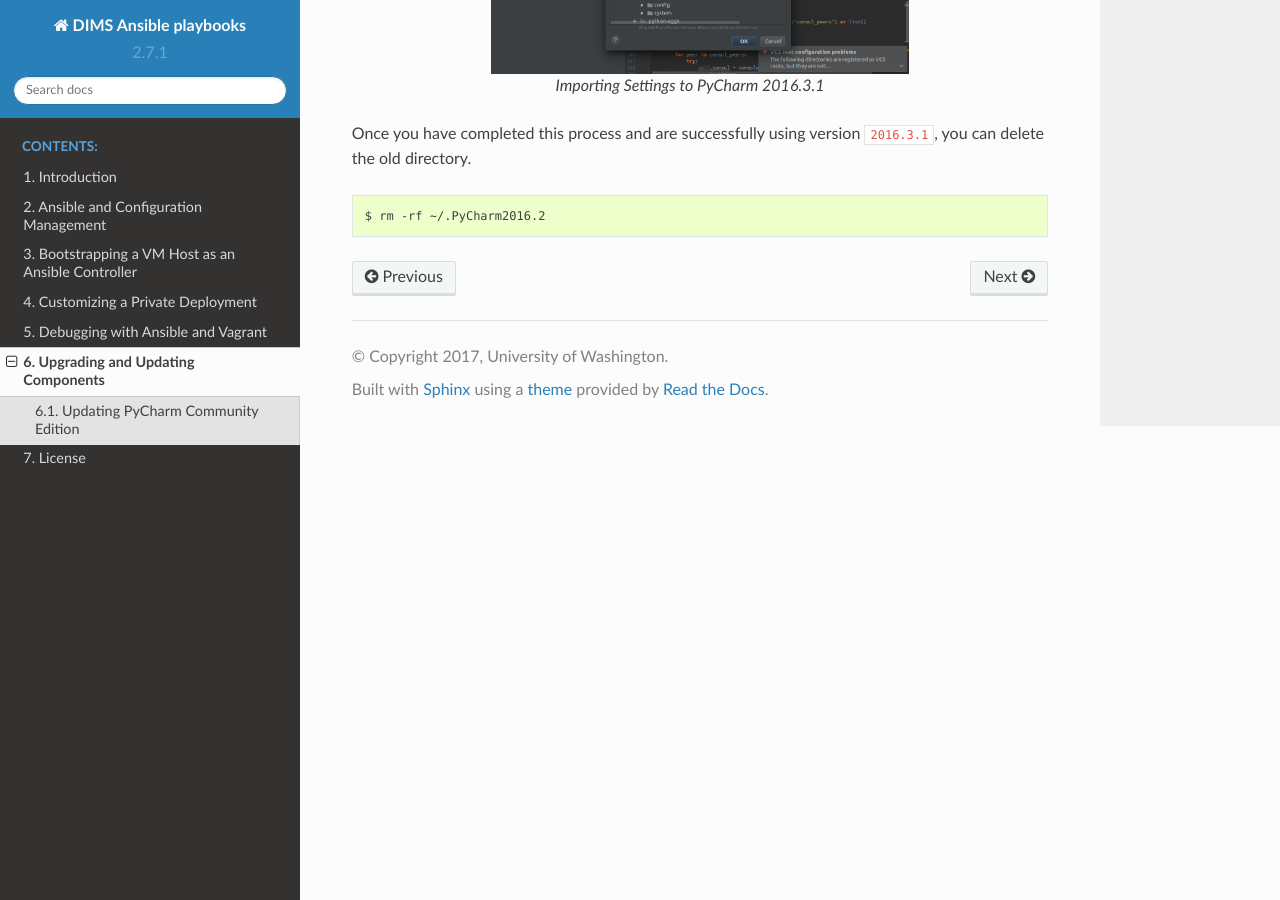
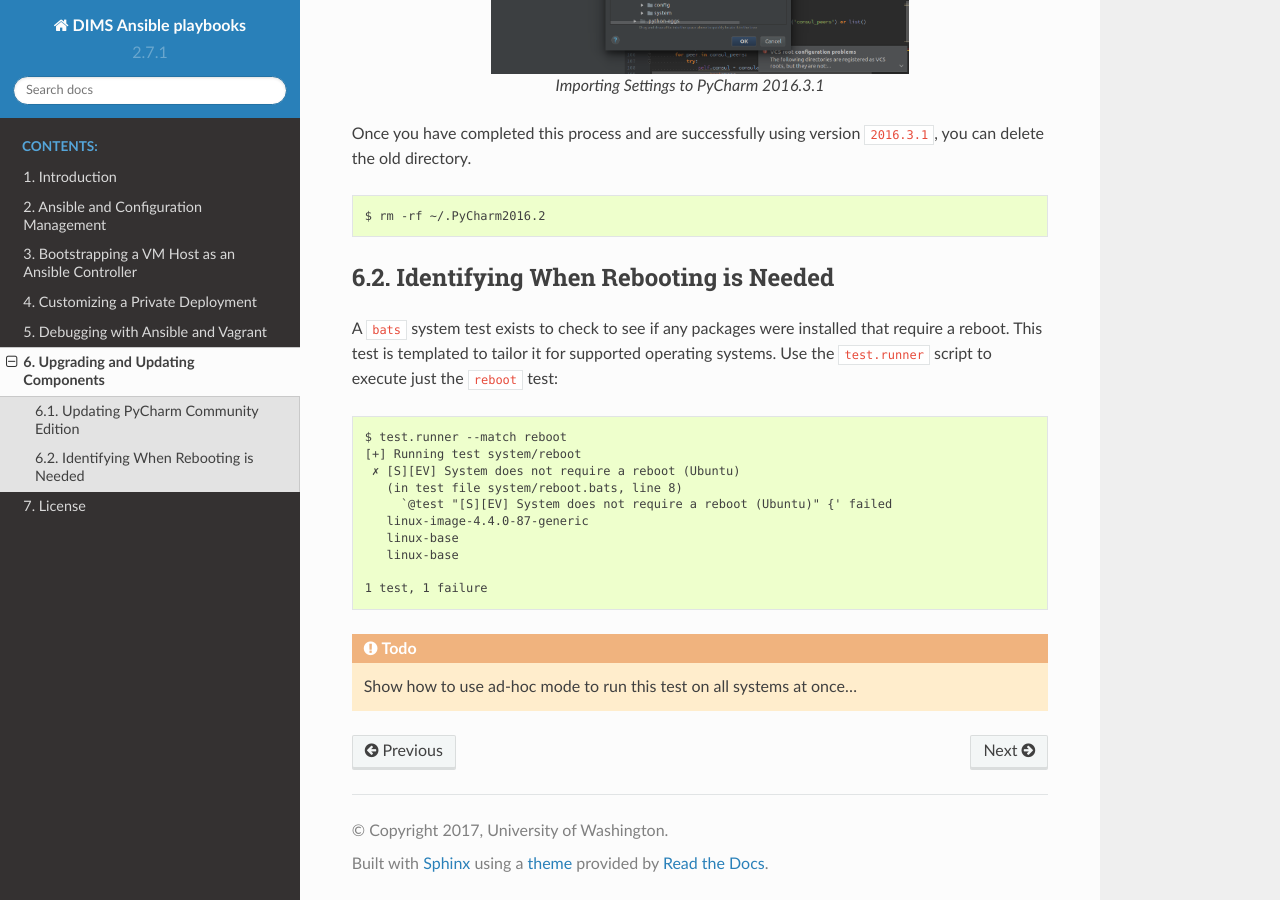
Before and after one commit to uw-dims/ansible-dims-playbooks, a Sphinx documentation site: the page built from docs/source/upgrading.rst, in a window 1280 px wide and 900 px high, scrolled down 1470 px. Built offline with Sphinx 7.4.7 and the Read the Docs theme 2.0.0, drawn with Linux system fonts in a browser that asks for light colours.

Commit message:
Add bats test for reboot required

```diff
--- a/docs/source/upgrading.rst
+++ b/docs/source/upgrading.rst
@@ -76,3 +76,31 @@ you can delete the old directory.
    $ rm -rf ~/.PyCharm2016.2
 
 ..
+
+Identifying When Rebooting is Needed
+------------------------------------
+
+A ``bats`` system test exists to check to see if any packages were installed that
+require a reboot.  This test is templated to tailor it for supported operating
+systems.  Use the ``test.runner`` script to execute just the ``reboot`` test:
+
+.. code-block:: none
+
+    $ test.runner --match reboot
+    [+] Running test system/reboot
+     ✗ [S][EV] System does not require a reboot (Ubuntu)
+       (in test file system/reboot.bats, line 8)
+         `@test "[S][EV] System does not require a reboot (Ubuntu)" {' failed
+       linux-image-4.4.0-87-generic
+       linux-base
+       linux-base
+
+    1 test, 1 failure
+
+..
+
+.. todo::
+
+   Show how to use ad-hoc mode to run this test on all systems at once...
+
+..
```
